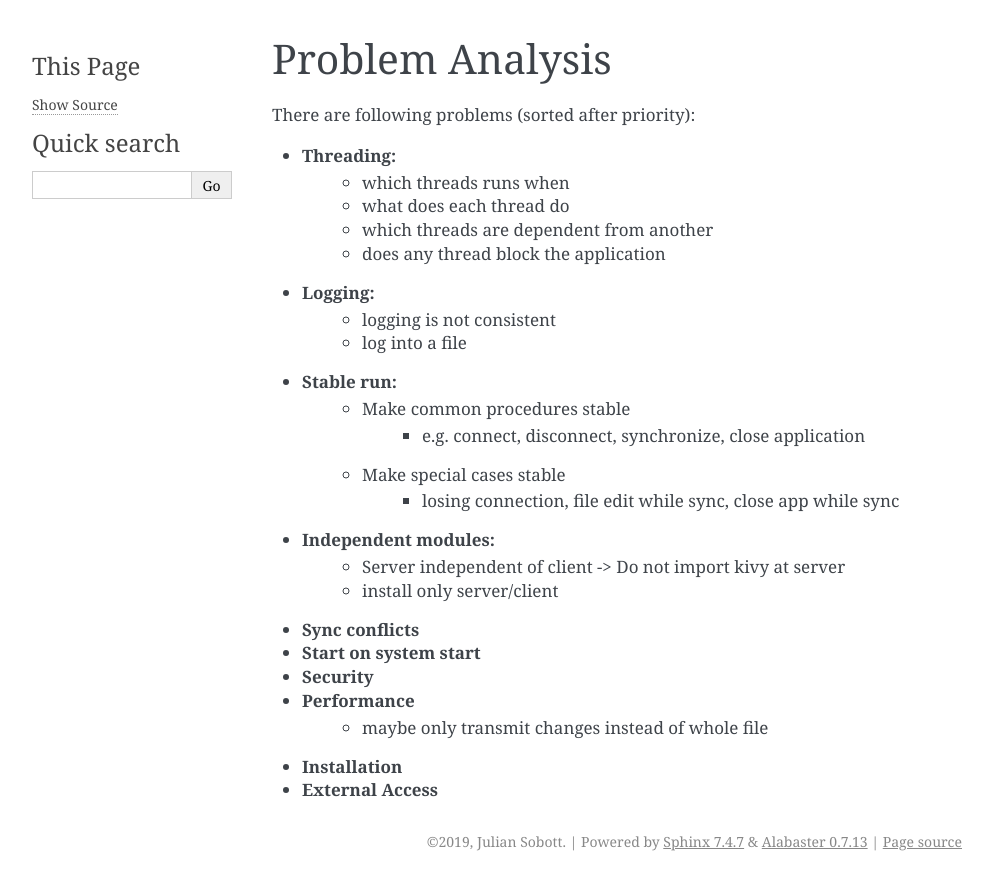
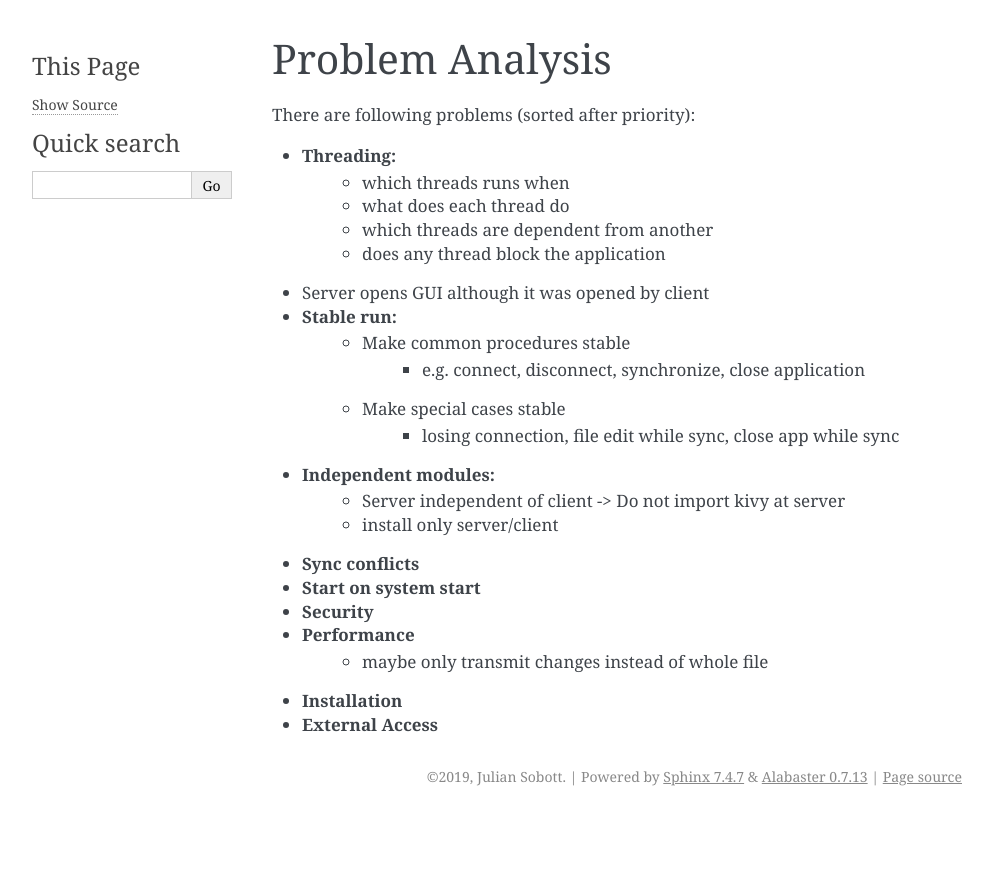
Before and after one commit to JulianSobott/OpenDrive, a Sphinx documentation site: the page built from docs/internal/development/problem_analysis.rst, in a window 1280 px wide. Shown: the top 890 px of the page, without its empty margins (148-1141 px from the left). Built offline with Sphinx 7.4.7, drawn with Linux system fonts in a browser that asks for light colours.

Commit message:
[docs] Update problems file

```diff
--- a/docs/internal/development/problem_analysis.rst
+++ b/docs/internal/development/problem_analysis.rst
@@ -9,9 +9,7 @@ There are following problems (sorted after priority):
     - which threads are dependent from another
     - does any thread block the application
 
-- **Logging:**
-    - logging is not consistent
-    - log into a file
+- Server opens GUI although it was opened by client
 
 - **Stable run:**
     - Make common procedures stable
```
